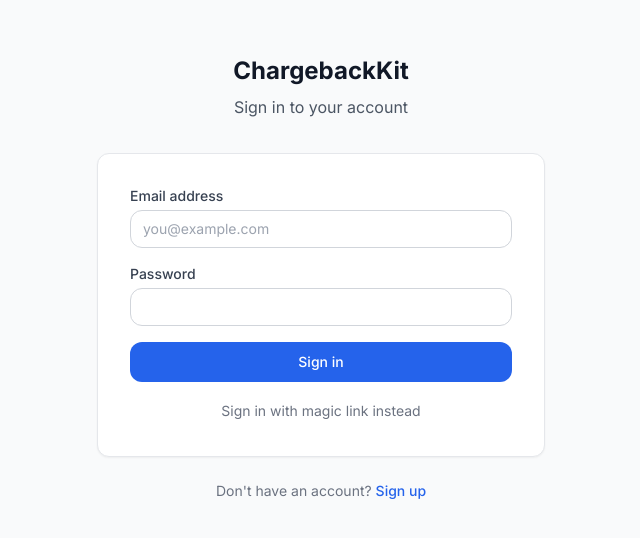
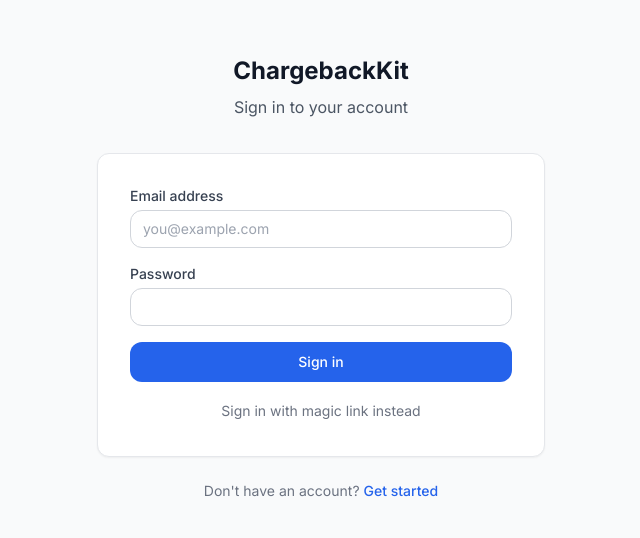
Before and after one commit to mattmcallister-create/chargeback-evidence-pack, a Next.js app: page /login in a window 1280 px wide. Shown: the part 122-660 px from the top of the page, without its empty margins (319-959 px from the left). Built offline with nearby package versions, Linux system fonts and the light colour scheme; no server answers.

Commit message:
fix: replace /signup link with Payment Link on login page

```diff
--- a/app/(auth)/login/page.tsx
+++ b/app/(auth)/login/page.tsx
@@ -61,8 +61,8 @@ export default async function LoginPage({
 
         <p className="mt-6 text-center text-sm text-gray-500">
           Don&apos;t have an account?{' '}
-          <a href="/signup" className="font-medium text-blue-600 hover:text-blue-500">
-            Sign up
+          <a href="https://buy.stripe.com/eVq8wQ83Pg1M95B3hD3Nm00" className="font-medium text-blue-600 hover:text-blue-500">
+            Get started
           </a>
         </p>
       </div>
```
